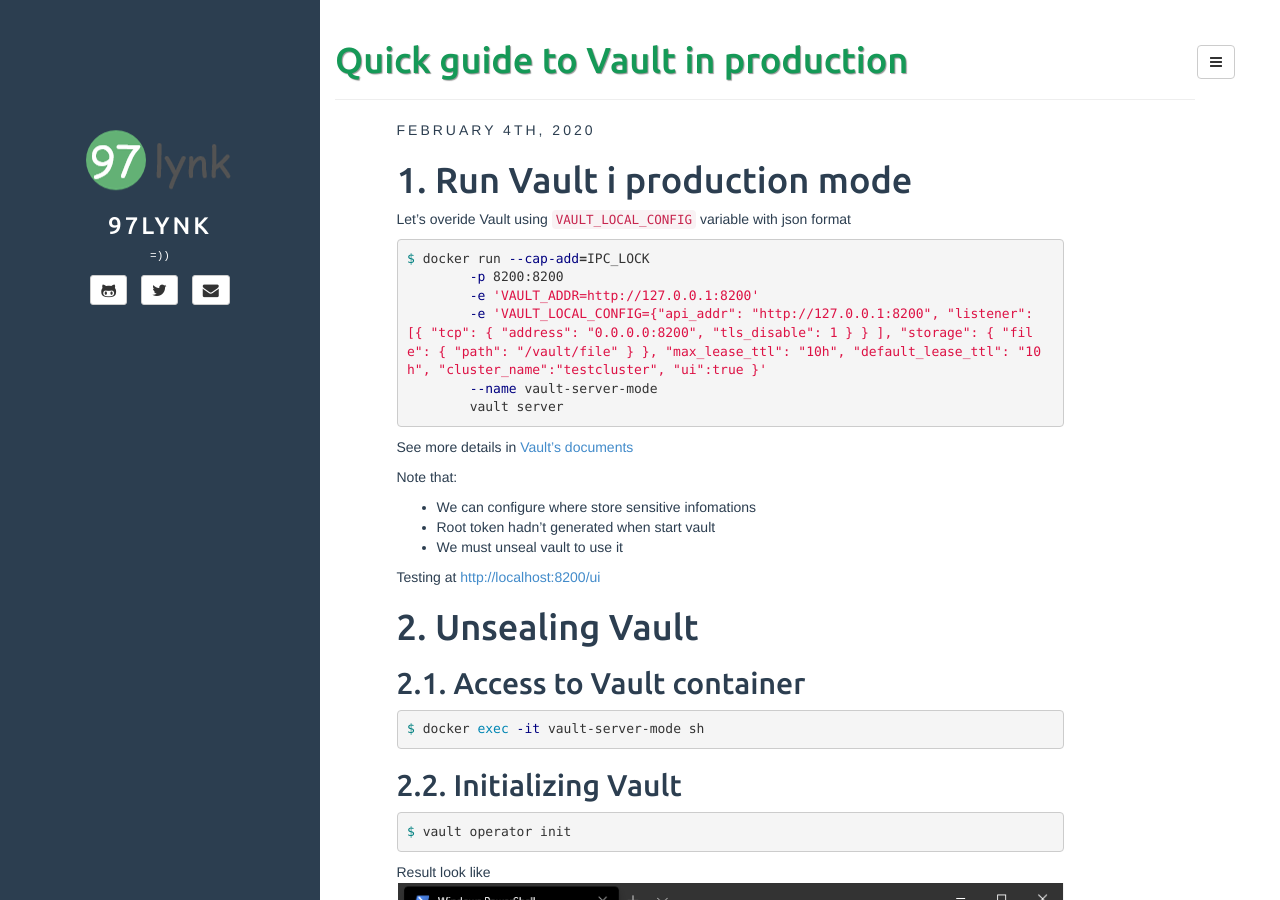
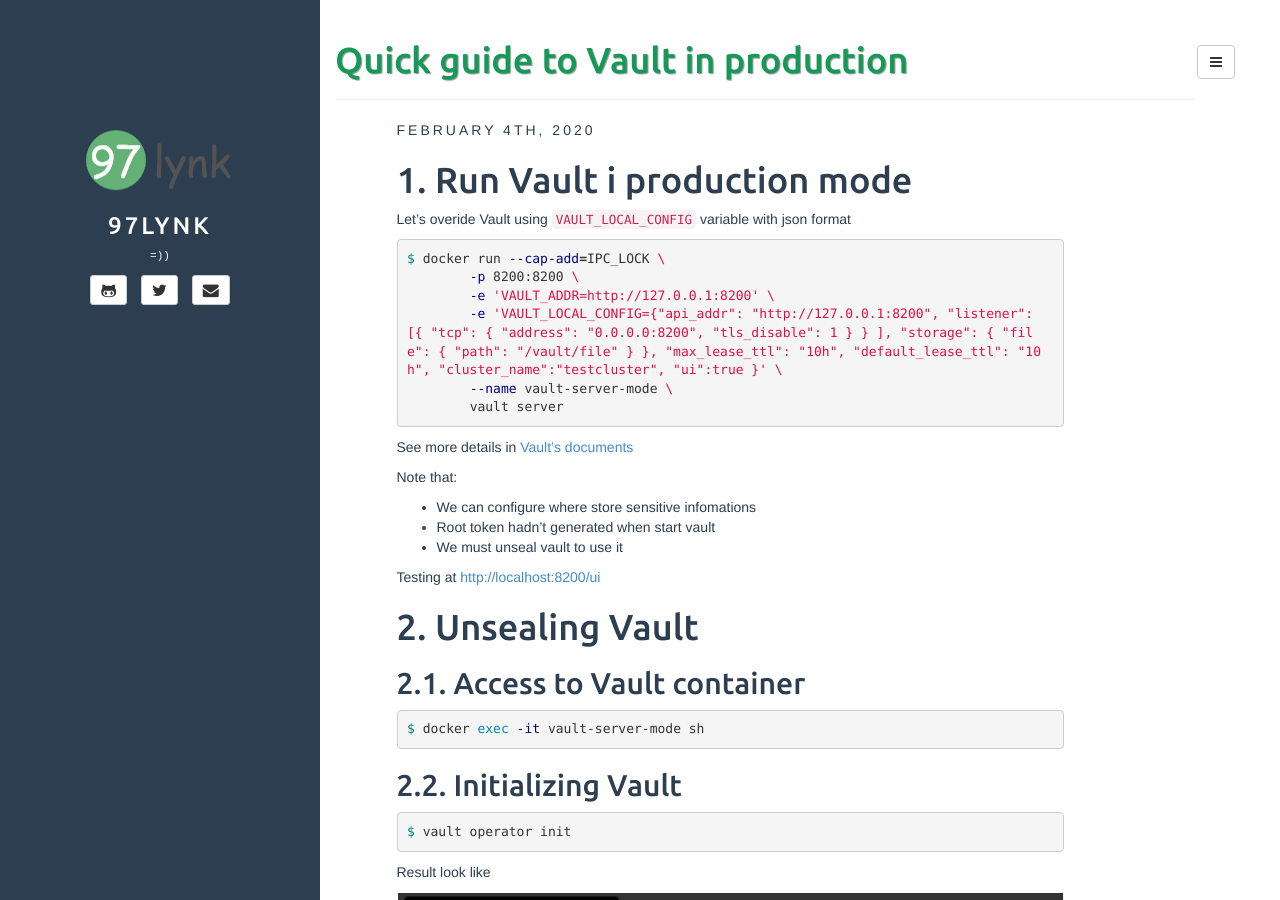
Before and after one commit to 97lynk/97lynk.github.io, a Jekyll site: the page built from _posts/2020-02-04-vault-in-production.md, in a window 1280 px wide and 900 px high. Built offline with Jekyll 4.4.1, drawn with Linux system fonts in a browser that asks for light colours.

Commit message:
fix link image

```diff
--- a/_posts/2020-02-04-vault-in-production.md
+++ b/_posts/2020-02-04-vault-in-production.md
@@ -10,11 +10,11 @@ comments: false
 # 1. Run Vault i production mode
 Let's overide Vault using `VAULT_LOCAL_CONFIG` variable with json format
 {% highlight shell %}
-$ docker run --cap-add=IPC_LOCK
-	-p 8200:8200
-	-e 'VAULT_ADDR=http://127.0.0.1:8200'
-	-e 'VAULT_LOCAL_CONFIG={"api_addr": "http://127.0.0.1:8200", "listener": [{ "tcp": { "address": "0.0.0.0:8200", "tls_disable": 1 } } ], "storage": { "file": { "path": "/vault/file" } }, "max_lease_ttl": "10h", "default_lease_ttl": "10h", "cluster_name":"testcluster", "ui":true }'
-	--name vault-server-mode
+$ docker run --cap-add=IPC_LOCK \
+	-p 8200:8200 \
+	-e 'VAULT_ADDR=http://127.0.0.1:8200' \
+	-e 'VAULT_LOCAL_CONFIG={"api_addr": "http://127.0.0.1:8200", "listener": [{ "tcp": { "address": "0.0.0.0:8200", "tls_disable": 1 } } ], "storage": { "file": { "path": "/vault/file" } }, "max_lease_ttl": "10h", "default_lease_ttl": "10h", "cluster_name":"testcluster", "ui":true }' \
+	--name vault-server-mode \
 	vault server
 {% endhighlight %}
 
@@ -39,6 +39,7 @@ $ vault operator init
 {% endhighlight %}
 
 Result look like
+
 ![Initializing Vault](/assets/media/init-vault.png)
 
 ## 2.3. Unsealing
```
